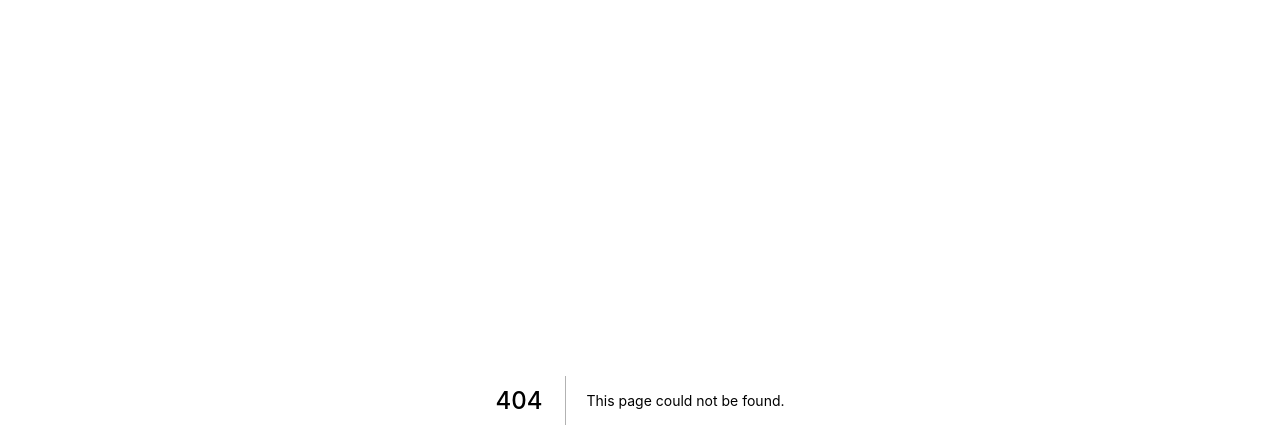
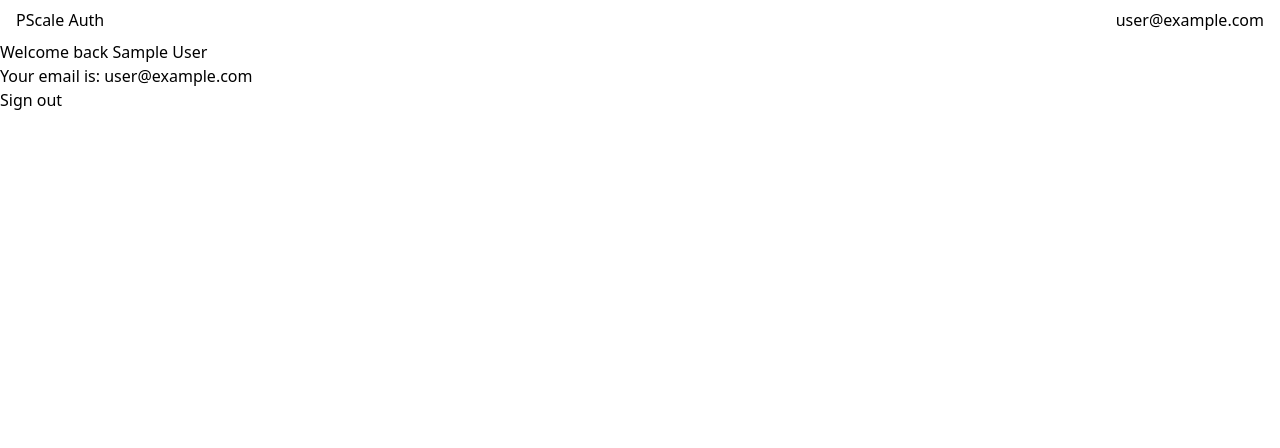
Before and after one commit to milovangudelj/planetscale-auth-test, a Next.js app: page /profile in a window 1280 px wide. Before the commit this address had no page. Shown: the top 448 px of the page. Built offline with nearby package versions, Linux system fonts and the light colour scheme; no server answers; sample sign-in values are in the browser's storage.

Commit message:
Protected profile page

```diff
--- /dev/null
+++ b/pages/profile.tsx
@@ -0,0 +1,39 @@
+import { GetServerSideProps } from "next";
+import { Session, unstable_getServerSession } from "next-auth";
+import { signOut } from "next-auth/react";
+
+import { authOptions } from "@api/auth/[...nextauth]";
+import { Layout } from "components";
+
+export const getServerSideProps: GetServerSideProps = async ({ req, res }) => {
+	const session = await unstable_getServerSession(req, res, authOptions);
+
+	if (!session) {
+		return {
+			redirect: {
+				destination: "/signin",
+				permanent: false,
+			},
+		};
+	}
+
+	return {
+		props: {
+			session,
+		},
+	};
+};
+
+const Profile = ({ session }: { session: Session }) => {
+	return (
+		<Layout>
+			<main>
+				<h1>Welcome back {session.user?.name}</h1>
+				<p>Your email is: {session.user?.email}</p>
+				<button onClick={() => signOut()}>Sign out</button>
+			</main>
+		</Layout>
+	);
+};
+
+export default Profile;
```
